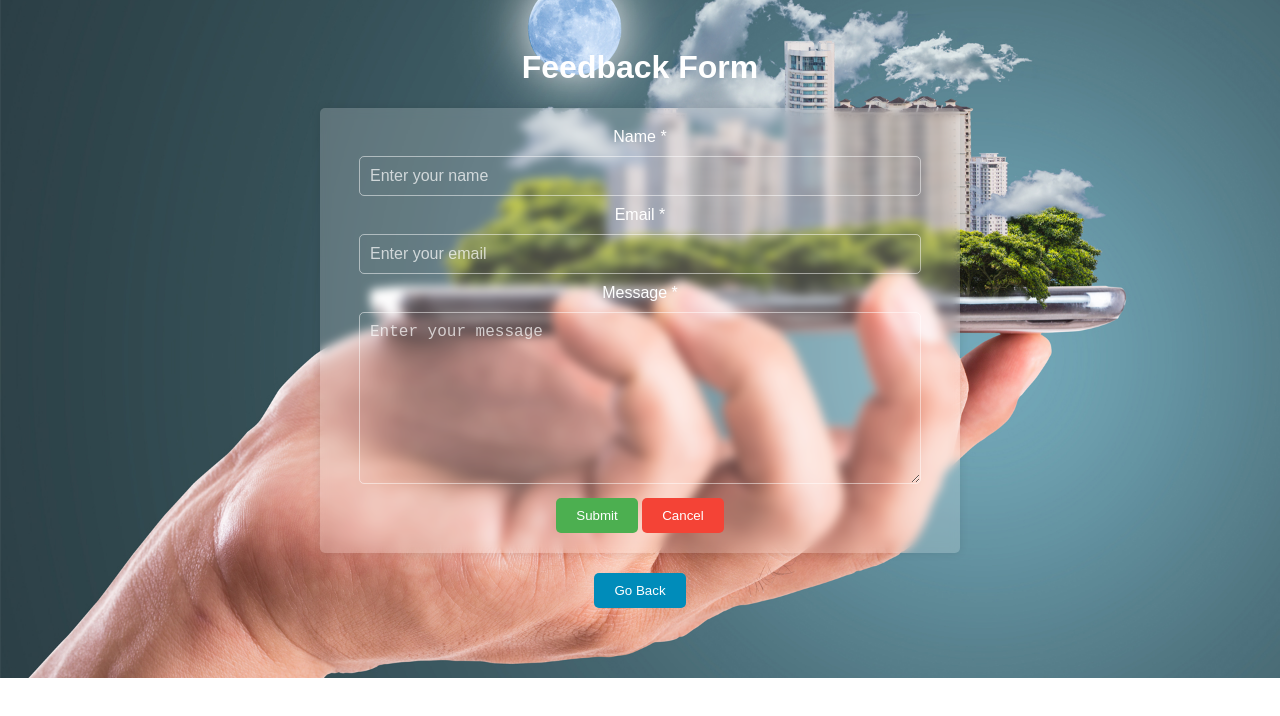
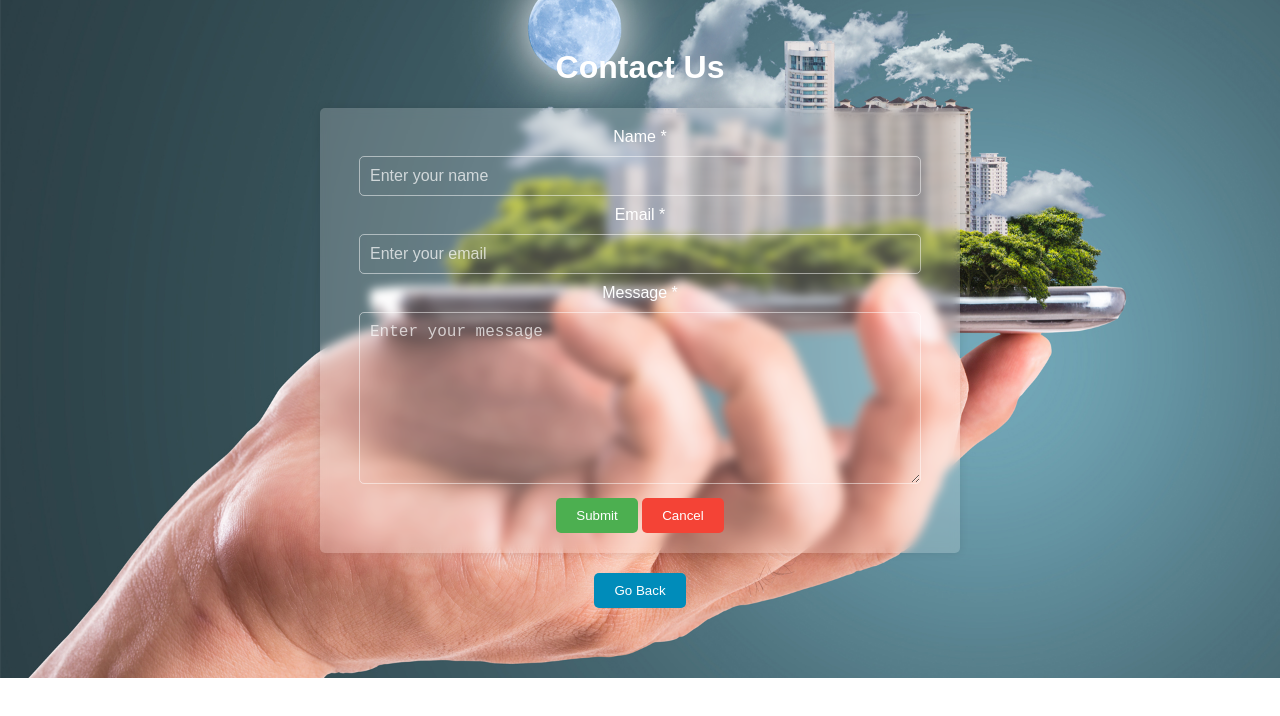
Before and after one commit to Arunpandian2306/Map, a plain HTML site: page src/html/feedback.html in a window 1280 px wide. Drawn offline with nearby package versions, Linux system fonts and the light colour scheme.

Commit message:
Update feedback.html

```diff
--- a/src/html/feedback.html
+++ b/src/html/feedback.html
@@ -7,7 +7,7 @@
     <link rel="stylesheet" href="../css/feedback.css">
 </head>
 <body>
-    <h1>Feedback Form</h1>
+    <h1>Contact Us</h1>
     <form id="contactForm">
         <label for="name">Name *</label>
         <input type="text" id="name" name="name" required placeholder="Enter your name">
```
